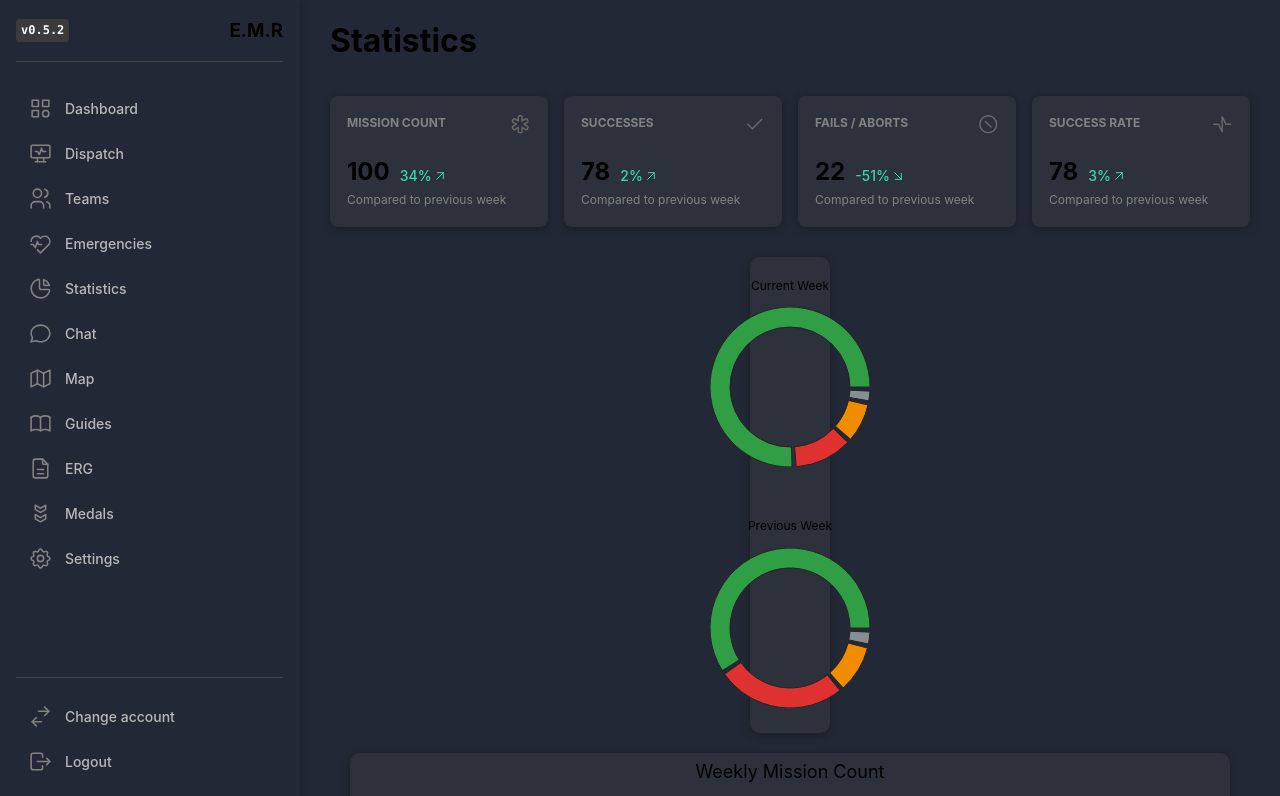
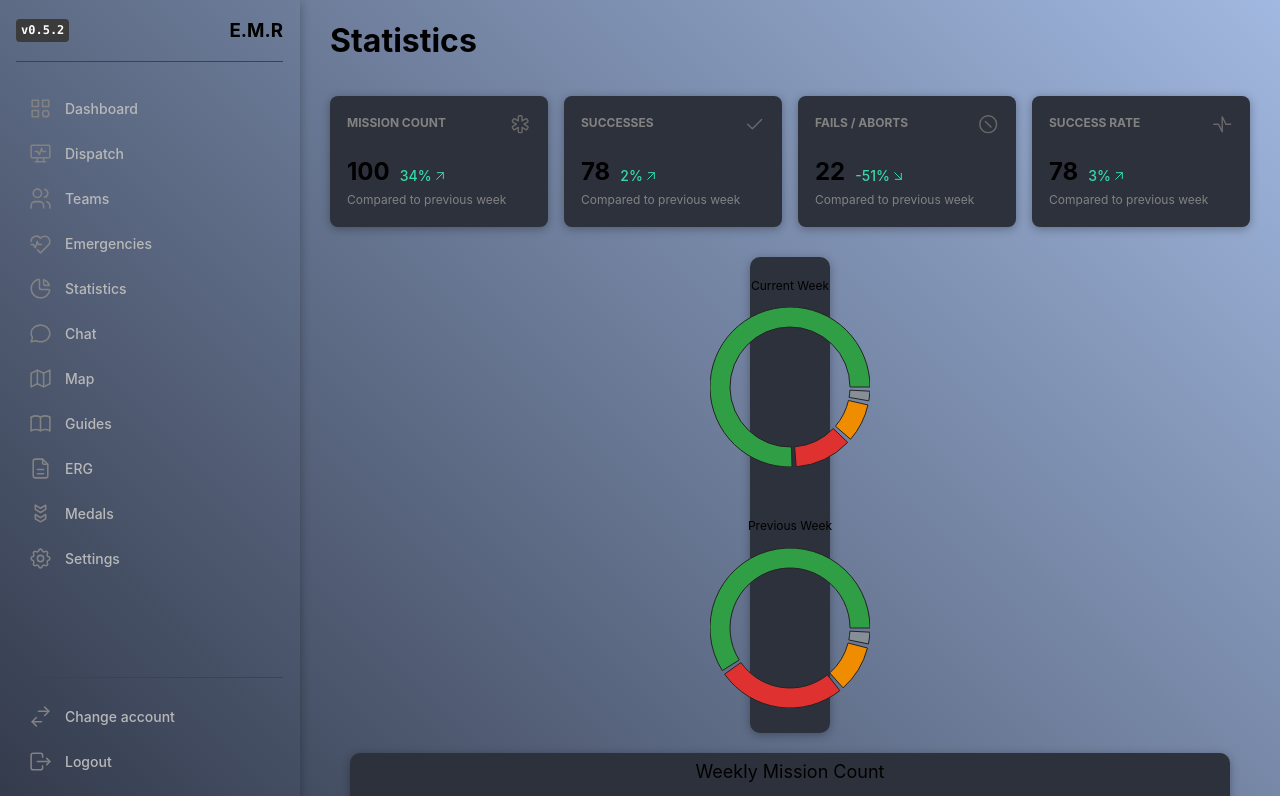
Before and after one commit to ChilimanTube/E.M.R, a Next.js app in the folder apps/web/emr/: page /dashboard/statistics in a window 1280 px wide. Shown: the top 796 px of the page. Built offline with nearby package versions, Linux system fonts and the light colour scheme.

Commit message:
feat: testing gradient

```diff
--- a/apps/web/emr/src/layout/db-layout.module.css
+++ b/apps/web/emr/src/layout/db-layout.module.css
@@ -2,7 +2,7 @@
     display: flex;
     min-height: 100vh;
     flex-direction: column;
-    background-color: #232836;
+    background: linear-gradient(45deg, #232836, #a1b8e0);
   }
 
   .navbar {
```
